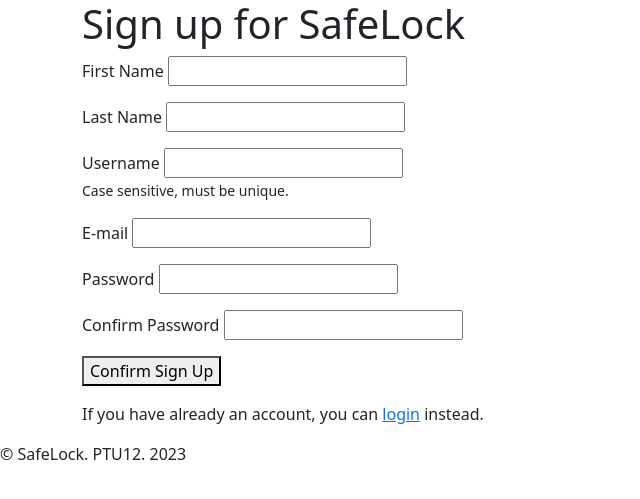
After one commit to bro256/safelock, a Django app: page /profile/signup/ in a window 1280 px wide. The commit adds this page. Shown: the top 499 px of the page, without its empty margins (0-640 px from the left). Run offline with Django 3.2, Linux system fonts and the light colour scheme; some libraries are stand-ins or nearby versions.

Commit message:
User signup custom form

```diff
--- a/safelock/user_profile/templates/registration/login.html
+++ b/safelock/user_profile/templates/registration/login.html
@@ -16,6 +16,6 @@
 {% endif %}
 <p><button type="submit">Log in</button></p>
 </form>
-<p><a href="{% url 'password_reset' %}">Forgot password?</a></p>
-{% comment %} <p>If you do not have an account, please <a href="{% url 'signup' %}">sign up</a>. {% endcomment %}
+{% comment %} <p><a href="{% url 'password_reset' %}">Forgot password?</a></p> {% endcomment %}
+<p>If you do not have an account, please <a href="{% url 'signup' %}">sign up</a>.
 {% endblock content %}
--- /dev/null
+++ b/safelock/user_profile/templates/user_profile/signup.html
@@ -0,0 +1,37 @@
+{% extends 'base.html' %}
+{% block title %}Sign up for SafeLock{% endblock title %}
+{% block content %}
+<h1>Sign up for SafeLock</h1>
+<form action="{{ request.path }}" method="post">
+    {% csrf_token %}
+    <div class="basic-form">
+        <p>
+            <label for="first_name">First Name</label>
+            <input type="text" name="first_name" value="{{ request.POST.first_name }}">
+        </p>
+        <p>
+            <label for="last_name">Last Name</label>
+            <input type="text" name="last_name" value="{{ request.POST.last_name }}">
+        </p>
+        <p>
+            <label for="username">Username</label>
+            <input type="text" name="username" required value="{{ request.POST.username }}">
+            <br><small>Case sensitive, must be unique.</small>
+        </p>
+        <p>
+            <label for="email">E-mail</label>
+            <input type="email" name="email" required value="{{ request.POST.email }}">
+        </p>
+        <p>
+            <label for="password">Password</label>
+            <input type="password" name="password" required>
+        </p>
+        <p>
+            <label for="password_confirm">Confirm Password</label>
+            <input type="password" name="password_confirm" required>
+        </p>
+        <p><button type="submit">Confirm Sign Up</button></p>
+        <p>If you have already an account, you can <a href="{% url 'login' %}">login</a> instead.</p>
+    </div>
+</form>
+{% endblock content %}
--- a/safelock/user_profile/urls.py
+++ b/safelock/user_profile/urls.py
@@ -2,4 +2,5 @@
 from . import views
 
 urlpatterns = [
+    path('signup/', views.signup, name='signup'),
 ]
--- a/safelock/user_profile/views.py
+++ b/safelock/user_profile/views.py
@@ -1,11 +1,41 @@
-from django.shortcuts import render
+from django.contrib.auth import get_user_model
+from django.contrib import messages
+from django.shortcuts import render, get_object_or_404, redirect
+from django.views.decorators.csrf import csrf_protect
 
-from django.contrib.auth import authenticate, login
-from django.contrib.auth.views import LoginView
-from cryptography.hazmat.primitives.kdf.pbkdf2 import PBKDF2HMAC
-from cryptography.hazmat.primitives import hashes
-from django.shortcuts import redirect, render
+User = get_user_model()
 
-from django.http import HttpResponse
-
-# Create your views here.
+# @csrf_protect
+def signup(request):
+    if request.user.is_authenticated:
+        messages.info(request, 'In order to sign up, you need to logout first')
+        return redirect('index')
+    if request.method == "POST":
+        error = False
+        first_name = request.POST.get('first_name')
+        last_name = request.POST.get('last_name')
+        username = request.POST.get('username')
+        email = request.POST.get('email')
+        password = request.POST.get('password')
+        password_confirm = request.POST.get('password_confirm')
+        if not username or len(username) < 5 or User.objects.filter(username=username).exists():
+            error = True
+            messages.error(request, 'Username is too short or already exists.')
+        if not email or len(email) < 5 or User.objects.filter(email=email).exists():
+            error = True
+            messages.error(request, 'Email is invalid or user with this email already exists.')
+        if not password or not password_confirm or password != password_confirm or len(password) < 8:
+            error = True
+            messages.error(request, "Password must be at least 8 characters long and match.")
+        if not error:
+            user = User.objects.create(
+                username=username,
+                email=email,
+                first_name=first_name,
+                last_name=last_name,
+            )
+            user.set_password(password)
+            user.save()
+            messages.success(request, "User registration successful!")
+            return redirect('login')
+    return render(request, 'user_profile/signup.html')
```
